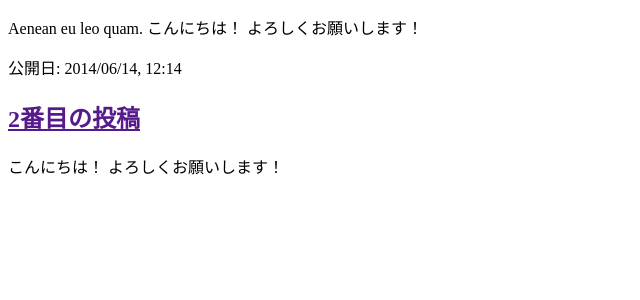
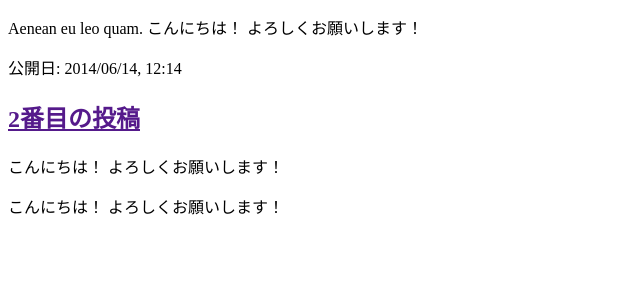
Before and after one commit to ubquitouszero/freespace, a Django app: page / in a window 1280 px wide. Shown: the part 136-436 px from the top of the page, without its empty margins (0-640 px from the left). Run offline with Django 4.2, Linux system fonts and the light colour scheme.

Commit message:
Changed third

```diff
--- a/kakeibo/templates/kakeibo/post_list.html
+++ b/kakeibo/templates/kakeibo/post_list.html
@@ -17,6 +17,7 @@
             <p>公開日: 2014/06/14, 12:14</p>
             <h2><a href="">2番目の投稿</a></h2>
             <p> こんにちは！ よろしくお願いします！ </p>
+            <p> こんにちは！ よろしくお願いします！ </p>
         </div>
     </body>
 </html>
```
